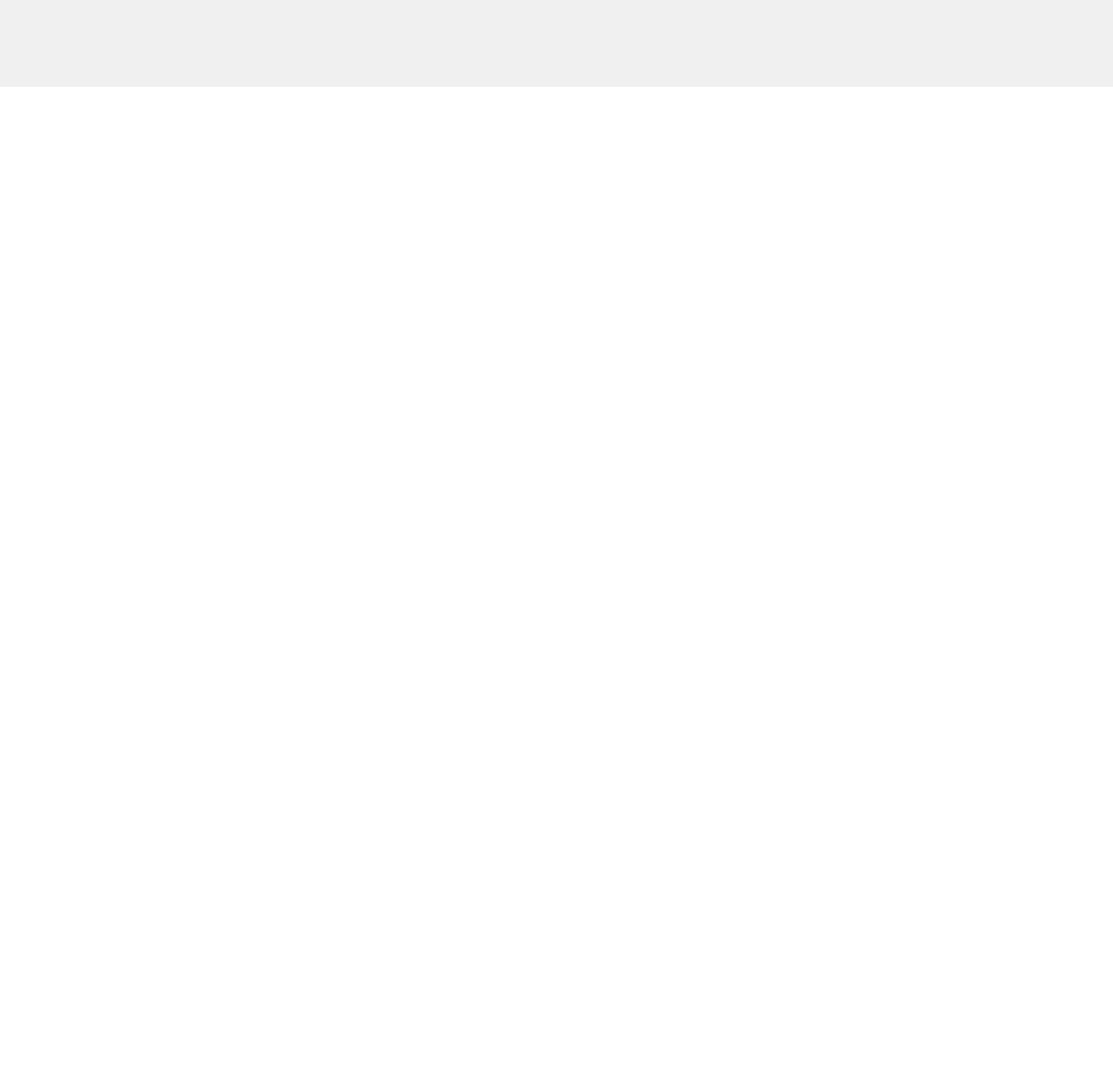
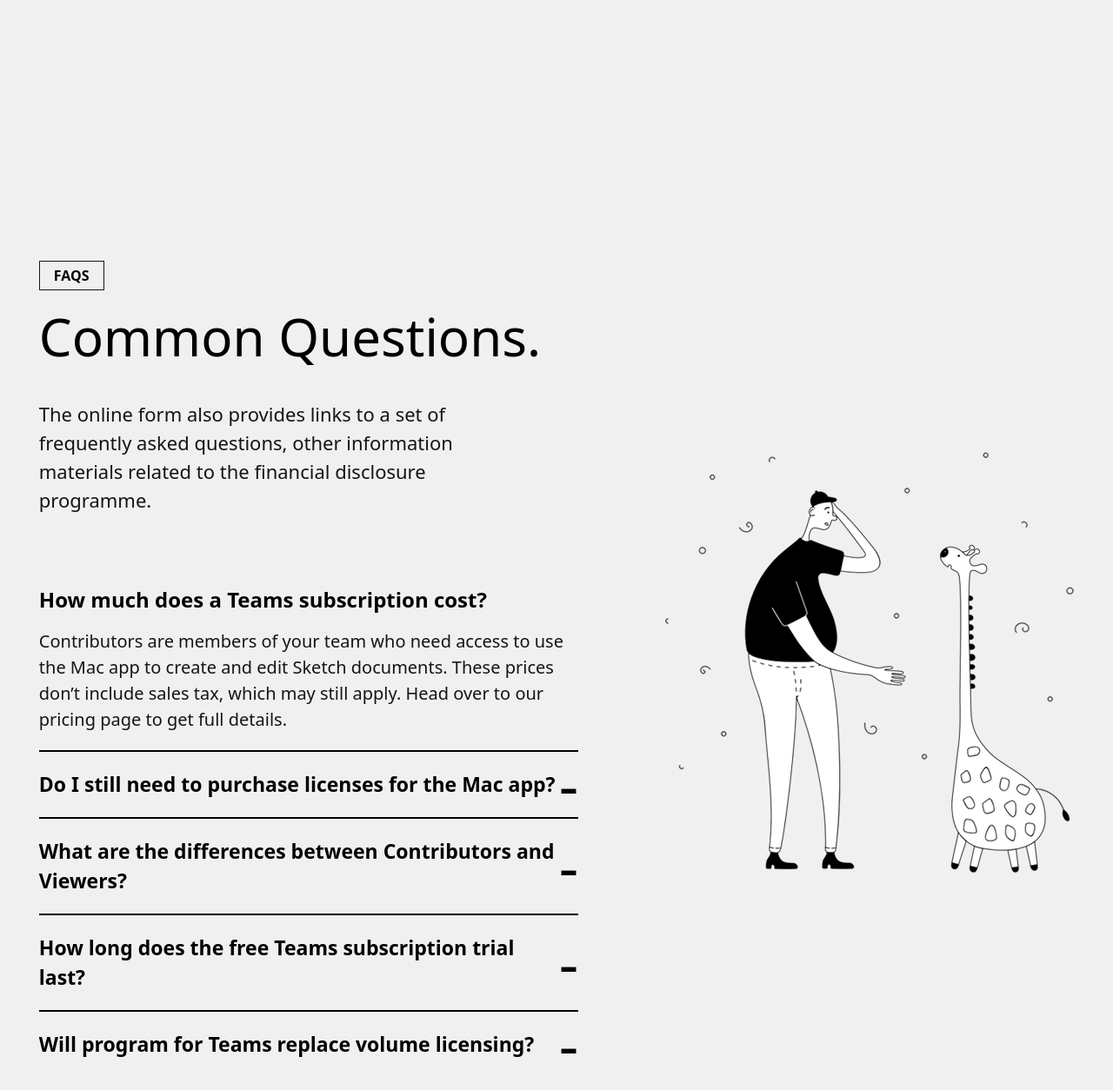
Before and after one commit to akma1zoda/Project, a website: page src/index.html in a window 1280 px wide. Shown: the part 4477-5731 px from the top of the page at 87% size. Before the commit the page ends 4577 px from the top, so only its background shows below. Drawn offline with nearby package versions, Linux system fonts and the light colour scheme; files that its build step writes are made by us from their sources.

Commit message:
Finish STEP-6 of project

```diff
--- a/src/index.html
+++ b/src/index.html
@@ -263,6 +263,50 @@
                 </div>
             </div>
 
+
+
+
+            <div class="STEP-6 flex gap-[90px] items-center mt-[200px] max-sm:flex-col pb-[200px] max-sm:mt-[100px]">
+                <div>
+                    <button class="bg-transparent border-[1px] border-[#151515] p-[4px_16px] font-bold">
+                        FAQS
+                    </button>
+                    <p class="text-[60px] leading-[110%] mt-[20px] max-sm:text-[35px]">Common Questions.</p>
+                    <p class="text-[#151515] text-[22px] mt-[40px] w-[550px] max-sm:w-[95%]">The online form also
+                        provides links to a
+                        set of
+                        frequently
+                        asked questions, other information materials related to
+                        the financial disclosure programme.</p>
+
+                    <p class="text-[24px] font-bold mt-[80px]">How much does a Teams subscription cost?</p>
+                    <p class="text-[20px] mt-[15px] text-[#151515]">Contributors are members of your team who need
+                        access to use
+                        the Mac app to create and edit Sketch documents. These prices don’t include sales
+                        tax, which may still apply. Head over to our pricing page to get full details.</p>
+
+                    <div class="border-t-[2px] flex border-black justify-between items-center pt-[20px] mt-[20px]">
+                        <p class="text-[23px] font-bold ">Do I still need to purchase licenses for the Mac app?</p>
+                        <p class="text-[70px] font-light leading-[28px]">-</p>
+                    </div>
+
+                    <div class="border-t-[2px] flex border-black justify-between items-center pt-[20px] mt-[20px]">
+                        <p class="text-[23px] font-bold ">What are the differences between Contributors and Viewers?</p>
+                        <p class="text-[70px] font-light leading-[28px]">-</p>
+                    </div>
+
+                    <div class="border-t-[2px] flex border-black justify-between items-center pt-[20px] mt-[20px]">
+                        <p class="text-[23px] font-bold ">How long does the free Teams subscription trial last?</p>
+                        <p class="text-[70px] font-light leading-[28px]">-</p>
+                    </div>
+
+                    <div class="border-t-[2px] flex border-black justify-between items-center pt-[20px] mt-[20px]">
+                        <p class="text-[23px] font-bold ">Will program for Teams replace volume licensing?</p>
+                        <p class="text-[70px] font-light leading-[28px]">-</p>
+                    </div>
+                </div>
+                <img src="./Business-img/Illustration_5.png" alt="">
+            </div>
         </div>
     </div>
 </body>
```
Also changed, not shown: src/Business-img/Illustration_5.png (added).
